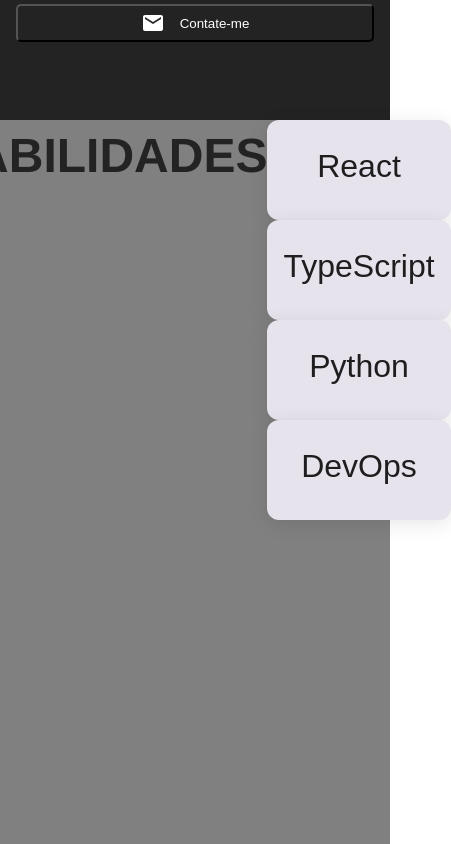
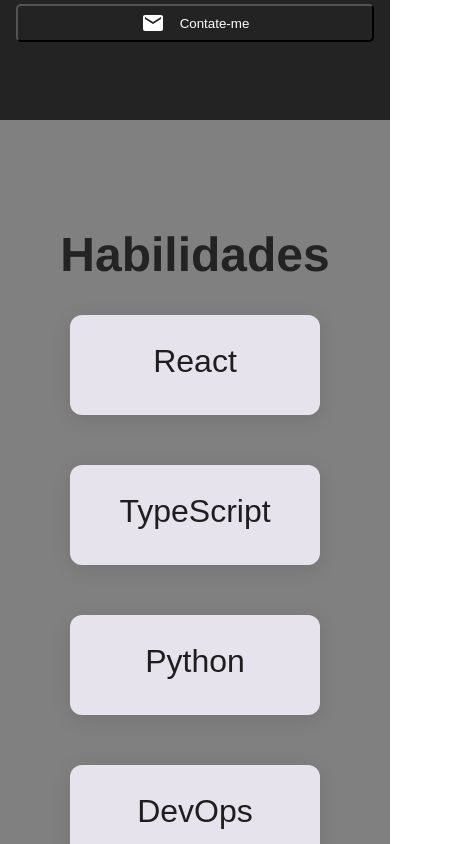
Before and after one commit to Pablo-Lage-Carral/pablo-portfolio, a React (Vite) app: page / in a window 390 px wide. Shown: the part 780-1624 px from the top of the page, 451 px wide, since content can reach past the window. Built offline with nearby package versions, Linux system fonts and the light colour scheme.

Commit message:
alterando a parte de responsividade

```diff
--- a/src/pages/Home/Sections/Habilidades/Habilidades.tsx
+++ b/src/pages/Home/Sections/Habilidades/Habilidades.tsx
@@ -1,30 +1,3 @@
-/*import styled from "@emotion/styled"
-
-
-const Habilidades = () => {
-
-    const StyledHabilidades = styled("div")(() => ({
-        background: "grey",
-        height: "100vh"
-    }))
-
-
-    return (
-        <>
-            <StyledHabilidades>
-
-            </StyledHabilidades>
-        </>
-      )
-}
-
-    export default Habilidades
-
-*/
-
-
-
-
 import styled from "@emotion/styled";
 import { Grid, Card, CardContent, Typography } from "@mui/material";
 import theme from "../../../../theme";
@@ -33,19 +6,19 @@
 const Habilidades = () => {
 
   //Section
-  const StyledHabilidades = styled("div")(() => ({
+  const StyledHabilidades = styled("div")({
     background: "grey",
     height: "100vh",
     display: "flex",
-    justifyContent: "center"
-
-  }));
+    flexDirection: "column",
+    justifyContent: "center",
+    alignItems: "center"
+  });
 
   //Card
   const StyledCard = styled(Card)(() => ({
     backgroundColor: theme.palette.secondary.main,
-    width: '100%',
-    maxWidth: '200px',
+    width: '250px',
     height: '100px',
     display: 'flex',
     justifyContent: 'center',
@@ -77,21 +50,40 @@
     fontSize: "3rem",
     height: "20px",
     fontWeight: "bold",
-    color: theme.palette.primary.main
+    color: theme.palette.primary.main,
+    paddingBottom: "6rem",
   }));
+
+  // Conteiner
+  const Conteiner = styled("div")({
+    display: "flex",
+    flexDirection: "column",
+    alignItems: "center",
+  });
+
+  //Conteiner Botões
+  const StyleDivButtons = styled("div")({
+    display: "flex",
+    gap: "50px",
+    flexWrap: "wrap", // Permite que os cards se movam para a linha seguinte se necessário
+    justifyContent: "center",
+  });
+
 
 
   return (
 
     <StyledHabilidades id="habilidades">
 
+
+
+      <Conteiner>
+
         <StyledTitle>
-        HABILIDADES
+          Habilidades
         </StyledTitle>
 
-      <Grid>
-
-
+        <StyleDivButtons>
 
           <Grid item xs={10} md={4}>
             <StyledCard>
@@ -133,7 +125,10 @@
             </StyledCard>
           </Grid>
 
-      </Grid>
+        </StyleDivButtons>
+
+
+      </Conteiner>
 
 
 
```
Lines whose indentation alone changed are shown as unchanged.
